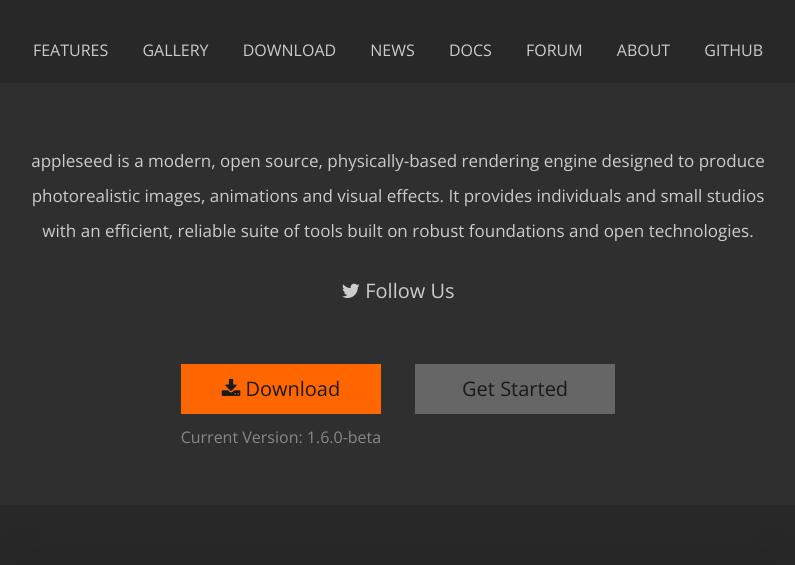
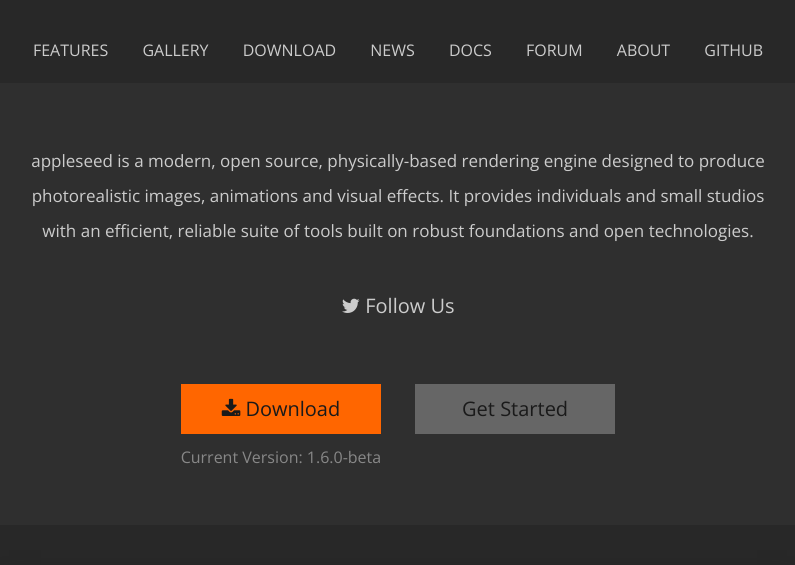
Before and after one commit to appleseedhq/appleseedhq.github.io, a Jekyll site: the page built from index.md, in a window 1280 px wide. Shown: the part 365-930 px from the top of the page, without its empty margins (242-1037 px from the left). Built offline with Jekyll 4.4.1, drawn with Linux system fonts in a browser that asks for light colours; nearby versions of some CDN libraries; grey boxes are pictures that could not be loaded.

Commit message:
Teak intro section styles

```diff
--- a/css/styles.css
+++ b/css/styles.css
@@ -392,10 +392,15 @@
 
 .section.intro p
 {
-    margin-bottom: 25px;
+    margin-bottom: 40px;
     line-height: 35px;
     font-size: 17px;
     text-align: center;
+}
+
+.section.intro p:last-child
+{
+    margin-bottom: 30px;
 }
 
 .section.intro p:last-child a
```
